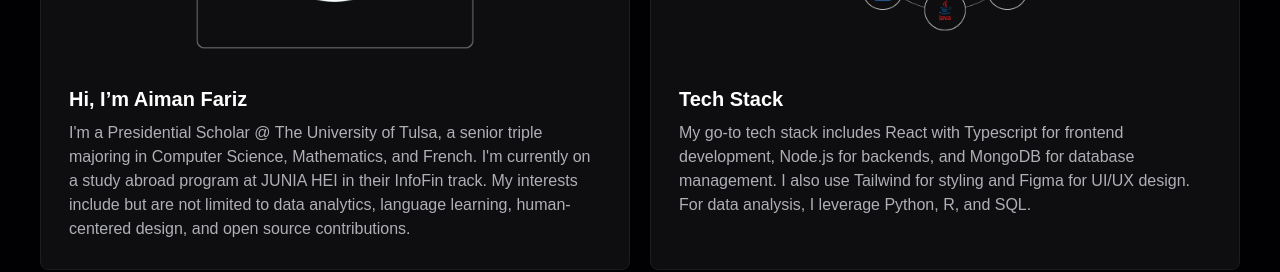
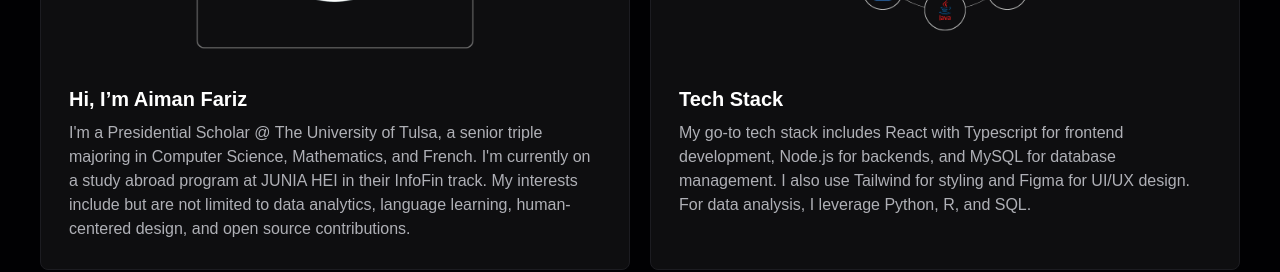
Before and after one commit to AimanFariz/online-portfolio, a React (Create React App) app: page / in a window 1280 px wide. Shown: the part 1120-1392 px from the top of the page. Built offline with nearby package versions, Linux system fonts and the light colour scheme; a web font is replaced by a local one.

Commit message:
mongoDb to mysql

```diff
--- a/src/sections/About.jsx
+++ b/src/sections/About.jsx
@@ -26,7 +26,7 @@
             <div>
               <p className="grid-headtext">Tech Stack</p>
               <p className="grid-subtext">
-              My go-to tech stack includes React with Typescript for frontend development, Node.js for backends, and MongoDB for database management. I also use Tailwind for styling and Figma for UI/UX design. For data analysis, I leverage Python, R, and SQL.
+              My go-to tech stack includes React with Typescript for frontend development, Node.js for backends, and MySQL for database management. I also use Tailwind for styling and Figma for UI/UX design. For data analysis, I leverage Python, R, and SQL.
               </p>
             </div>
           </div>
```
